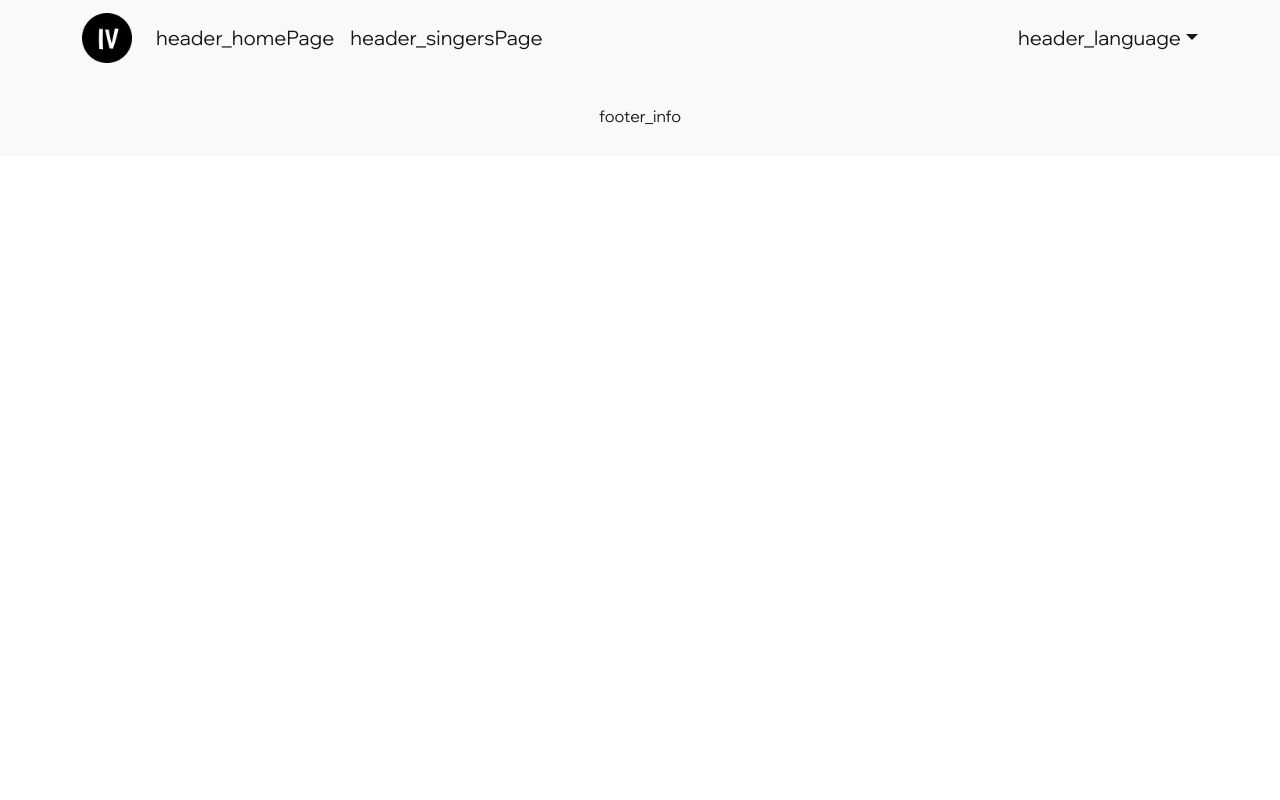
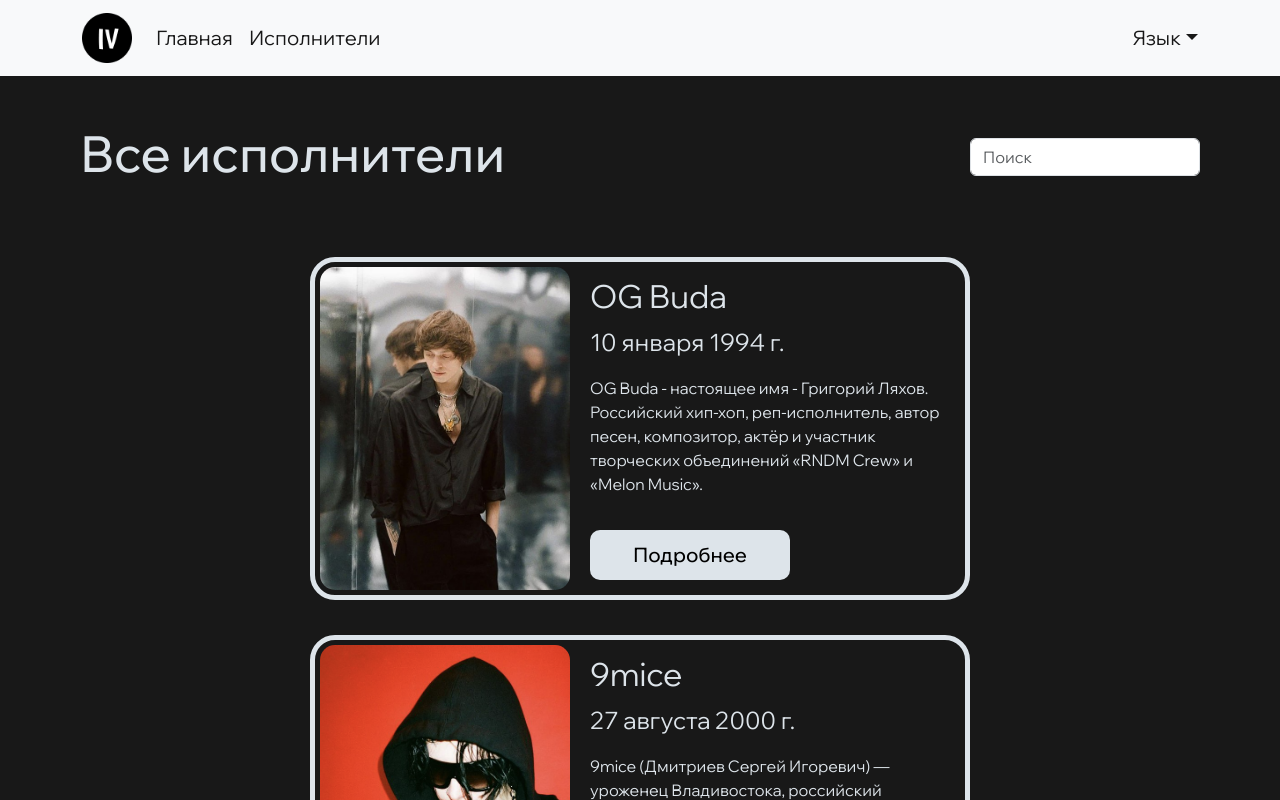
Before and after one commit to MatthewYelkin/DUI-Lab_2, a React (Create React App) app: page /artists in a window 1280 px wide. Shown: the top 800 px of the page. Built offline with nearby package versions, Linux system fonts and the light colour scheme.

Commit message:
fix: small change

```diff
--- a/src/App.js
+++ b/src/App.js
@@ -10,11 +10,11 @@
 function App() {
     return (
         <BrowserRouter>
-            <Header />
+            <Header/>
             <Routes>
                 <Route path="" element={<HomePage/>}/>
-                <Route path="/singers" element={<ListOfSingersPage/>}/>
-                <Route path="singers/:id" element={<SingerPage/>}/>
+                <Route path="/artists" element={<ListOfSingersPage/>}/>
+                <Route path="artists/:id" element={<SingerPage/>}/>
             </Routes>
             <Footer/>
         </BrowserRouter>
--- a/src/components/MyButton/MyButton.js
+++ b/src/components/MyButton/MyButton.js
@@ -2,10 +2,10 @@
 import classes from "./MyButton.module.css";
 import {Link} from "react-router-dom";
 
-const MyButton = ({children, to, props}) => {
+const MyButton = ({children, page}) => {
     return (
-        <Link to={to}>
-            <button {...props} className={classes.MyButton}>
+        <Link to={page}>
+            <button className={classes.MyButton}>
                 {children}
             </button>
         </Link>
--- a/src/index.js
+++ b/src/index.js
@@ -2,6 +2,7 @@
 import ReactDOM from 'react-dom/client';
 import App from './App';
 import 'bootstrap/dist/css/bootstrap.min.css';
+import '../src/components/i18n/i18n'
 
 const root = ReactDOM.createRoot(document.getElementById('root'));
 root.render(
```
